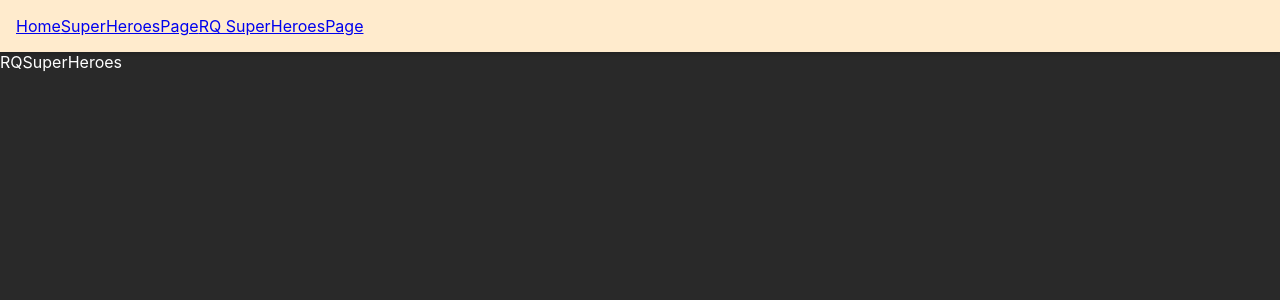
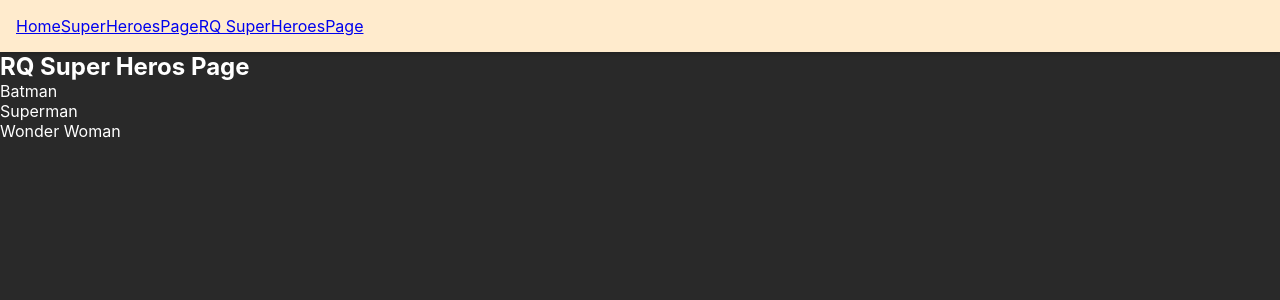
Before and after one commit to SebaGNH/CE-ReactQuery-YV, a React (Vite) app: page /RQSuperHeroesPage in a window 1280 px wide. Shown: the top 300 px of the page. Built offline with nearby package versions, Linux system fonts and the light colour scheme; data requests are answered from the project's data file.

Commit message:
Se realiza llamada usando react query

```diff
--- a/package.json
+++ b/package.json
@@ -14,6 +14,7 @@
     "json-server": "^0.17.3",
     "react": "^18.2.0",
     "react-dom": "^18.2.0",
+    "react-query": "^3.39.3",
     "react-router-dom": "^6.10.0"
   },
   "devDependencies": {
--- a/src/App.jsx
+++ b/src/App.jsx
@@ -1,9 +1,14 @@
 import React from 'react';
 import { AppRouter } from './router/AppRouter';
+import { QueryClientProvider, QueryClient } from 'react-query'
+
+const queryClient = new QueryClient();
 
 const App = () => {
   return (
-    <AppRouter/>
+    <QueryClientProvider client={queryClient}>
+      <AppRouter/>
+    </QueryClientProvider>
   )
 }
 
--- a/src/components/RQSuperHeroesPage.jsx
+++ /dev/null
@@ -1,7 +0,0 @@
-import React from 'react'
-
-export const RQSuperHeroesPage = () => {
-  return (
-    <div>RQSuperHeroes</div>
-  )
-}
--- /dev/null
+++ b/src/helpers/RQApiHelper.js
@@ -0,0 +1,5 @@
+import axios from 'axios'
+
+export const RQApiHelper = () => {
+  return axios.get('http://localhost:5001/superHeroes');
+}
--- /dev/null
+++ b/src/pages/RQSuperHeroesPage.jsx
@@ -0,0 +1,23 @@
+import { useQuery } from 'react-query';
+import { RQApiHelper } from '../helpers/RQApiHelper';
+
+export const RQSuperHeroesPage = () => {
+  // Llamado api usando RQ, "data" global de "App.js"
+  // 'super-heroes' identificador, similar a un "key"
+  const { isLoading, data} = useQuery('super-heroes', RQApiHelper);
+
+  if (isLoading) {
+    return <h2>Loading...</h2>
+  }
+
+  return (
+    <>
+      <h2>RQ Super Heros Page</h2>
+      {
+        data?.data.map((hero)=>{
+        return <div key={hero.name}>{hero.name}</div>
+        })
+      }
+    </>
+  )
+}
--- a/src/components/SuperHeroesPage.jsx
+++ b/src/pages/SuperHeroesPage.jsx
@@ -2,14 +2,14 @@ import React, { useEffect, useState } from 'react'
 import axios from 'axios';
 //const resultado = await axios.get(urlAPI);
 
-
 export const SuperHeroesPage = () => {
-  const [isLoading, setIsLoading] = useState(true)
-  const [data, setData] = useState([])
-  const [error, setError] = useState('')
+  const [isLoading, setIsLoading] = useState(true);
+  const [data, setData] = useState([]);
+  const [error, setError] = useState('');
 
   useEffect(() => {
-    axios
+    setTimeout(() => {
+      axios
       .get(' http://localhost:5001/superHeroes')
       .then(res => {
         setData(res.data)
@@ -19,7 +19,8 @@ export const SuperHeroesPage = () => {
         setError(error.message)
         setIsLoading(false)
       })
-  }, [])
+    }, 500);
+  }, []);
 
   if (isLoading) {
     return <h2>Loading...</h2>
--- a/src/router/AppRouter.jsx
+++ b/src/router/AppRouter.jsx
@@ -1,6 +1,6 @@
 import React from 'react';
 import {Routes,Route,Navigate,NavLink} from 'react-router-dom';
-import {HomePage, SuperHeroesPage, RQSuperHeroesPage} from '../components'
+import {HomePage, SuperHeroesPage, RQSuperHeroesPage} from '../pages'
 
 export const AppRouter = () => {
   return (
```
Also changed, not shown: src/pages/HomePage.jsx (renamed from src/components/HomePage.jsx), src/pages/index.js (renamed from src/components/index.js), 2 other files (tests, documents, lock files or other folders).
